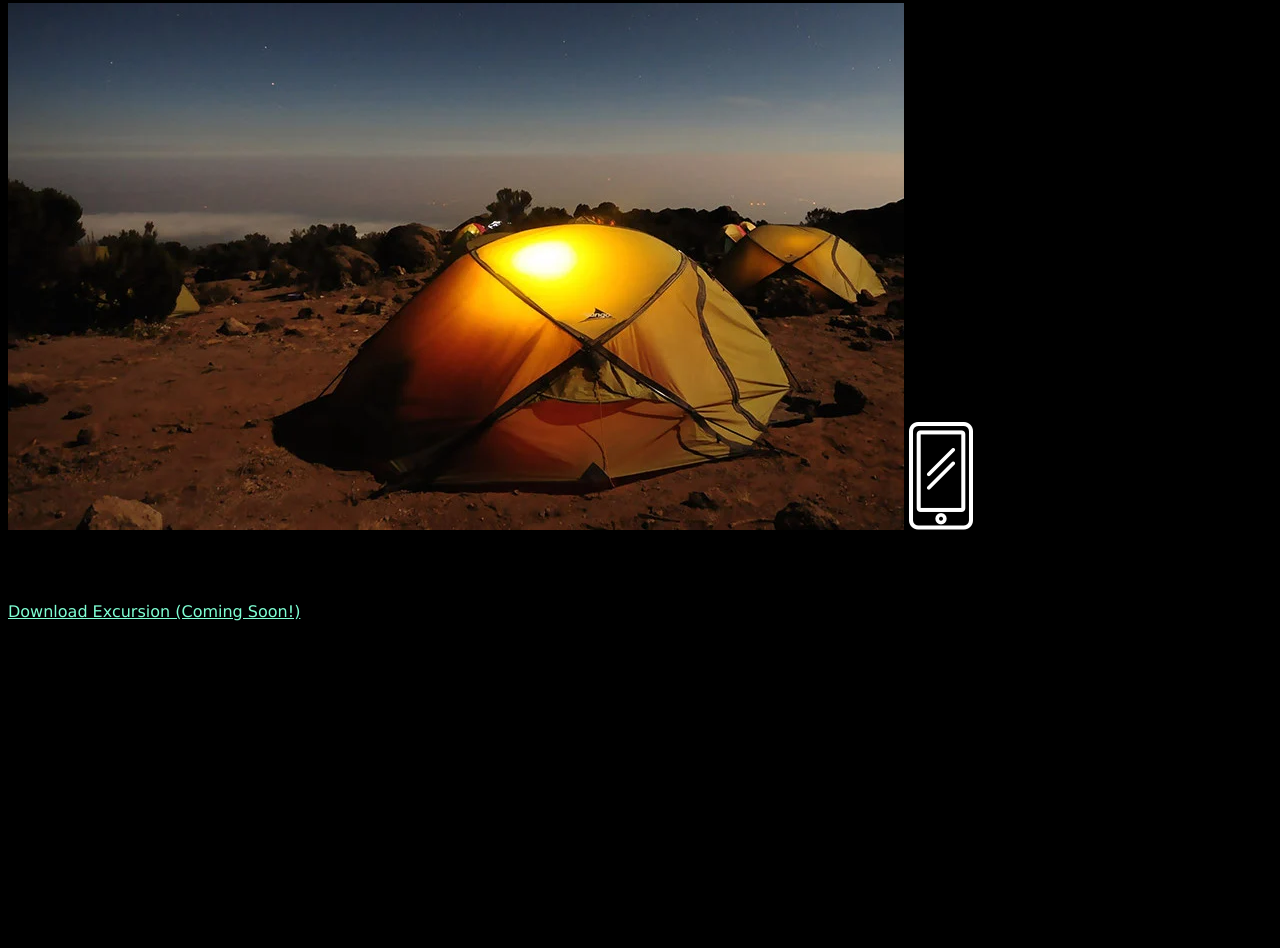
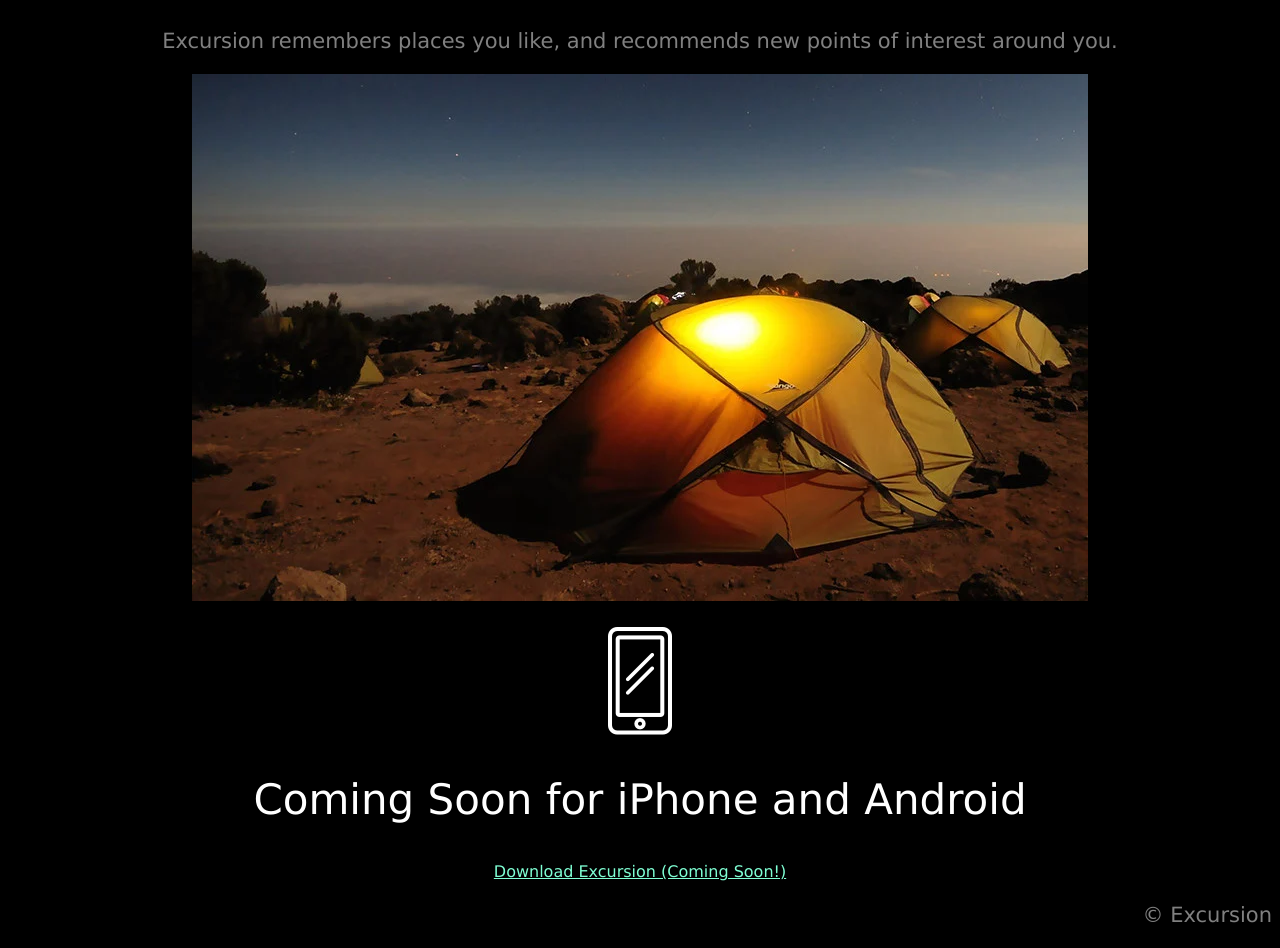
Before and after one commit to nick-soehner/excursion-project, a plain HTML site: page index.html in a window 1280 px wide. Shown: the part 414-1362 px from the top of the page. Before the commit the page ends 1051 px from the top, so only its background shows below. Drawn offline with Linux system fonts and the light colour scheme.

Commit message:
final product

```diff
--- a/index.html
+++ b/index.html
@@ -5,18 +5,28 @@
         <title>Excursion</title>
     </head>
     <body>
+        <!-- Landing Section -->
         <header>
             <h1 class=heading>Discover hidden places in the world around you</h1>
             <p><a class=link href="./index.html" target="_blank">Download Excursion (Coming Soon!)</a></p>
         </header>
+        <!-- Travel Guide-->
         <main>
-            <video src='./resources/videos/excursion.mp4' autoplay muted>Video not supported</video>
+            <video src='./resources/videos/excursion.mp4' autoplay muted loop>Video not supported</video>
             <h2>Your personal travel guide</h2>
             <p>Excursion remembers places you like, and recommends new points of interest around you.</p>
-            <img src='./resources/images/camp.webp'>
-            <img src='./resources/images/phone.webp'>
+            <p>
+                <img src='./resources/images/camp.webp'>
+            </p>
+        <!-- Coming Soon-->
+            <p>
+                <img src='./resources/images/phone.webp'>
+            </p>
             <h2> Coming Soon for iPhone and Android</h2>
             <p><a class=link href="./index.html" target="_blank">Download Excursion (Coming Soon!)</a></p>
         </main>
     </body>
+    <footer>
+        <p>© Excursion</p>
+    </footer>
 </html>
--- a/resources/css/style.css
+++ b/resources/css/style.css
@@ -1,8 +1,6 @@
-* {
+body {
     font-family: Verdana;
     background-color: black;
-}
-header {
     text-align: center;
 }
 .heading {
@@ -14,3 +12,15 @@ header {
     color: aquamarine;
     font-size: 16px;
 }
+p {
+    color: gray;
+    font-size: 21px;
+}
+h2 {
+    color: white;
+    font-weight: 300;
+    font-size: 42px;
+}
+footer {
+    text-align: right;
+}
```
